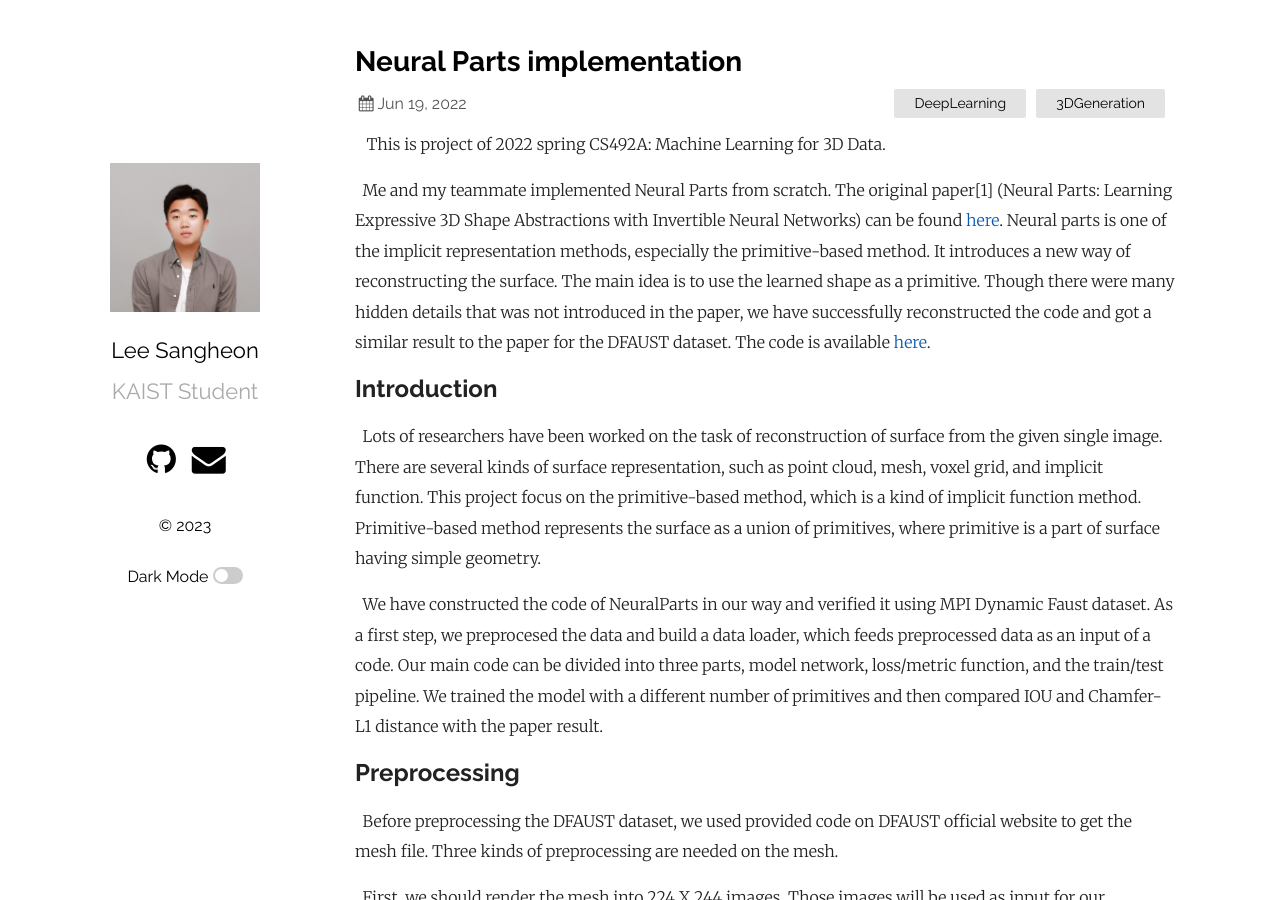
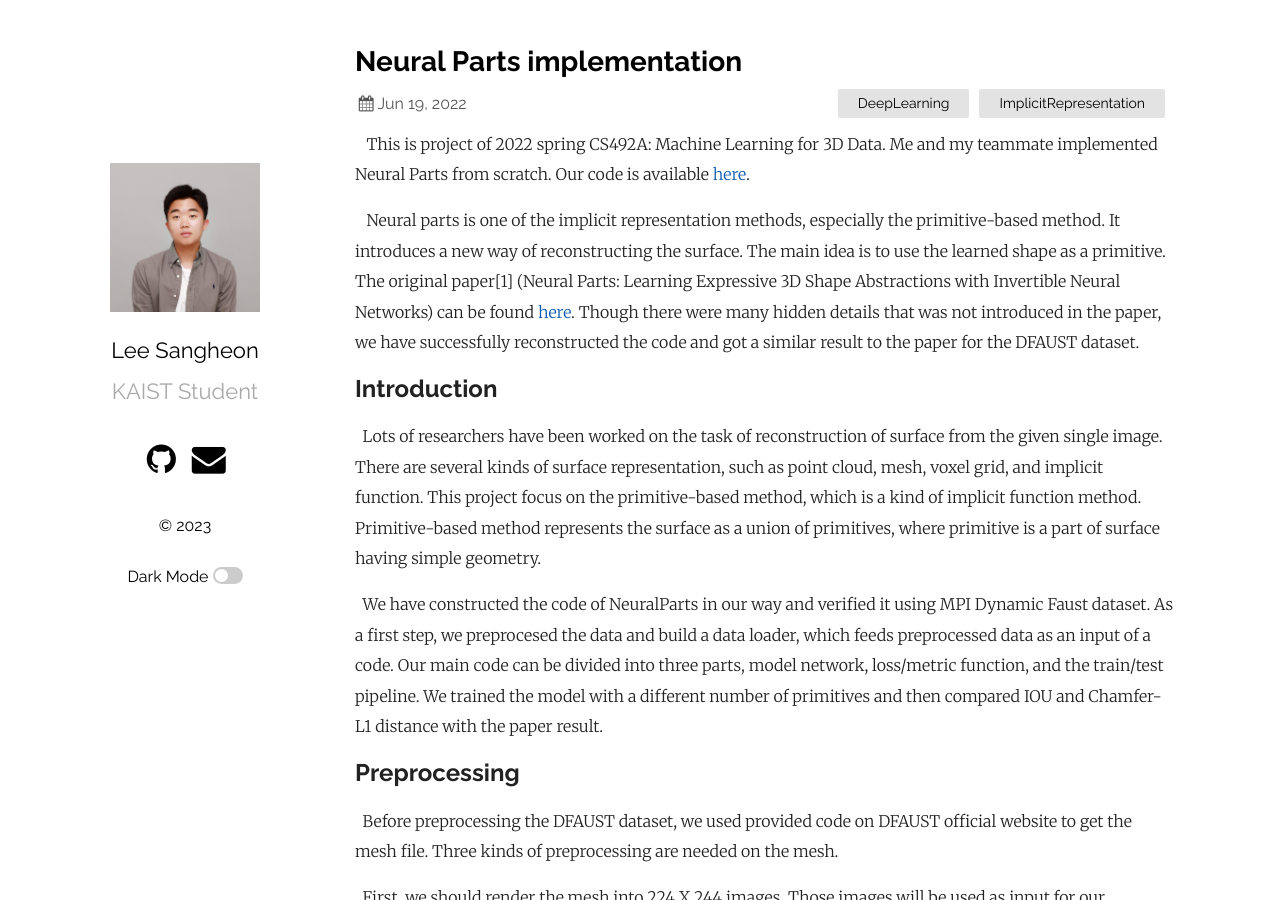
Before and after one commit to buaaaaang/buaaaaang.github.io, a Jekyll site: the page built from _posts/2022-06-19-NeuralParts.markdown, in a window 1280 px wide and 900 px high. Built offline with Jekyll 4.4.1, drawn with Linux system fonts in a browser that asks for light colours; formulas are drawn with MathJax 3.

Commit message:
little fix on first paragraph

```diff
--- a/_posts/2021-05-07-2D-CNN-LSTM.markdown
+++ b/_posts/2021-05-07-2D-CNN-LSTM.markdown
@@ -5,7 +5,9 @@ date: 2021-05-07 17:51:35 +0900
 categories: DeepLearning SER
 ---
 
-&nbsp;&nbsp;I implementated 2D CNN LSTM model for Speech Emotion Recognition Zhao et al. (2019) [1]. Full code is available [here][2dgithub]. This paper gives us intuitive model that extracts features of speech data with popular deep learning techniques: local features from CNN, and global features from LSTM.
+&nbsp;&nbsp;I implementated 2D CNN LSTM model for Speech Emotion Recognition Zhao et al. (2019) [1]. Full code is available [here][2dgithub].
+
+&nbsp;&nbsp;This paper gives us intuitive model that extracts features of speech data with popular deep learning techniques: local features from CNN, and global features from LSTM.
 
 [2dgithub]: https://github.com/buaaaaang/20210507-2D-CNN-LSTM
 
--- a/_posts/2022-06-19-NeuralParts.markdown
+++ b/_posts/2022-06-19-NeuralParts.markdown
@@ -2,13 +2,13 @@
 layout: post
 title: "Neural Parts implementation"
 date: 2022-06-19 19:42:00 +0900
-categories: DeepLearning 3DGeneration
+categories: DeepLearning ImplicitRepresentation
 use_math: true
 ---
 
-&nbsp;&nbsp; This is project of 2022 spring CS492A: Machine Learning for 3D Data.
+&nbsp;&nbsp; This is project of 2022 spring CS492A: Machine Learning for 3D Data. Me and my teammate implemented Neural Parts from scratch. Our code is available [here][neuralpartsgithub].
 
-&nbsp;&nbsp;Me and my teammate implemented Neural Parts from scratch. The original paper[1] (Neural Parts: Learning Expressive 3D Shape Abstractions with Invertible Neural Networks) can be found [here][neuralpartspaper]. Neural parts is one of the implicit representation methods, especially the primitive-based method. It introduces a new way of reconstructing the surface. The main idea is to use the learned shape as a primitive. Though there were many hidden details that was not introduced in the paper, we have successfully reconstructed the code and got a similar result to the paper for the DFAUST dataset. The code is available [here][neuralpartsgithub].
+&nbsp;&nbsp; Neural parts is one of the implicit representation methods, especially the primitive-based method. It introduces a new way of reconstructing the surface. The main idea is to use the learned shape as a primitive. The original paper[1] (Neural Parts: Learning Expressive 3D Shape Abstractions with Invertible Neural Networks) can be found [here][neuralpartspaper]. Though there were many hidden details that was not introduced in the paper, we have successfully reconstructed the code and got a similar result to the paper for the DFAUST dataset.
 
 ## Introduction
 
```
